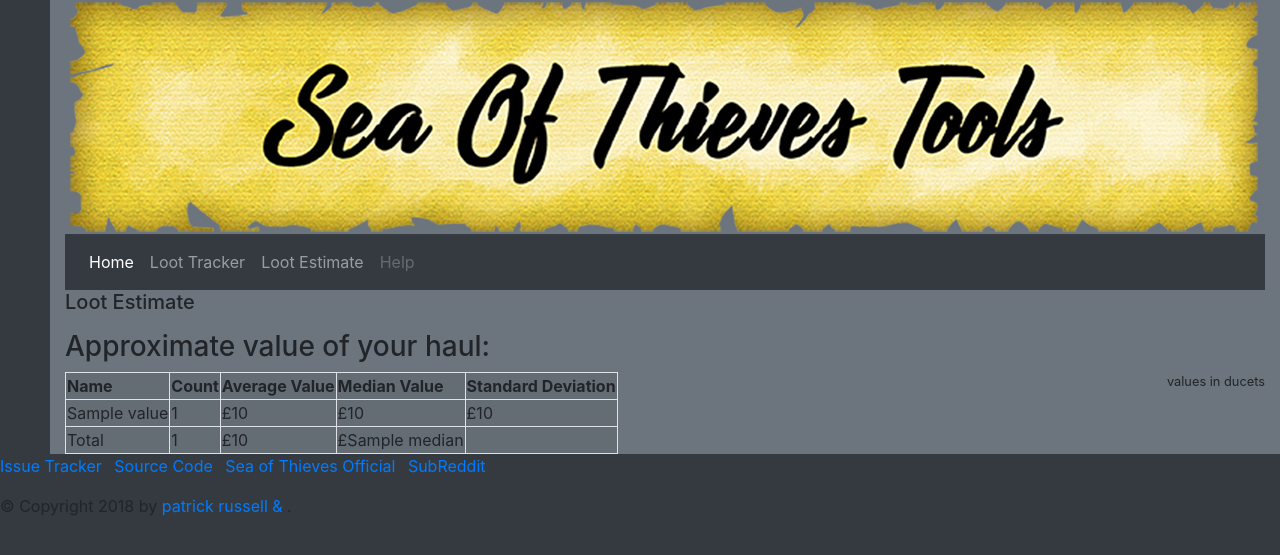
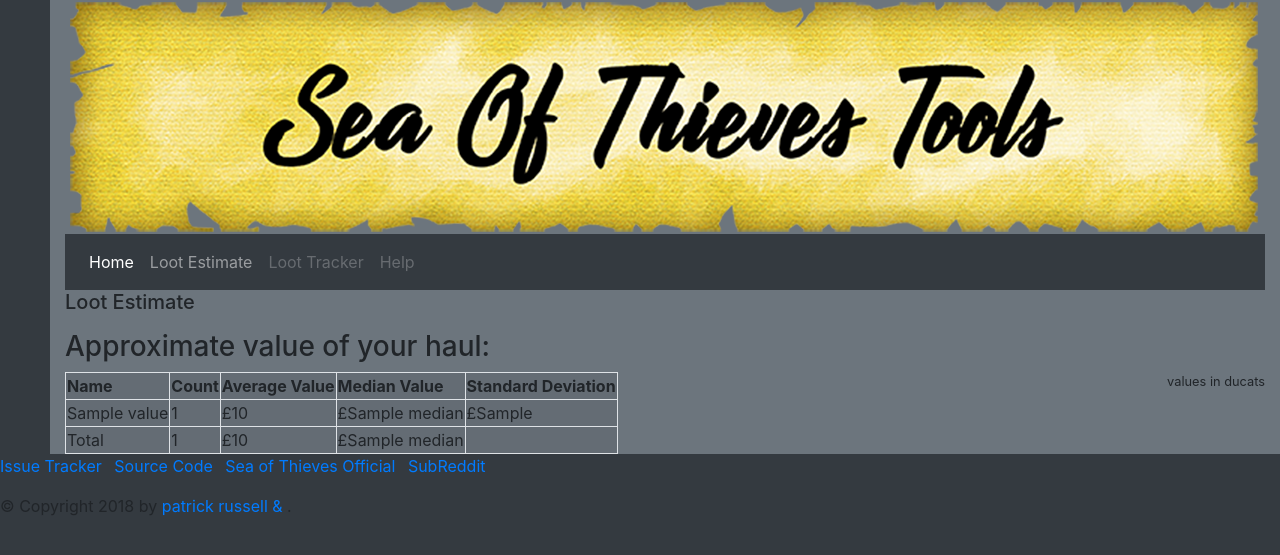
Before and after one commit to patrick-russell/sottools, a Flask app: template templates/loot_estimate.html in a window 1280 px wide. Shown: the top 555 px of the page. Run offline with Flask 2, Linux system fonts and the light colour scheme; the template is opened without the code that fills it: most values are stand-ins (such as "Sample title", 1, 10 or a date in 2020); parts of the project's set-up code (start-up, migrations or seed data) failed here and were passed over; some libraries are stand-ins or nearby versions.

Commit message:
running on zappa

```diff
--- a/app.py
+++ b/app.py
@@ -9,29 +9,49 @@
 """
 
 import os
+import datetime as dt
+import hashlib
 
-from flask import Flask, render_template, url_for, redirect, abort, request, make_response, session, flash, jsonify
-# from flask_cors import CORS
-# from flask_s3 import FlaskS3
+from flask import (Flask, render_template, url_for, redirect, request,
+                   session, flash)
+from werkzeug.wsgi import DispatcherMiddleware
+from flask_cors import CORS
+from flask_s3 import FlaskS3
 
 from forms import LootCalcForm
 from tools import process_loot
+from utils import whereami
 
-# constants and environment variables
-DEBUG = bool(int(os.environ.get('FLASK_DEBUG', 0)))
-S3_BUCKET_NAME = os.environ.get('S3_BUCKET_NAME')
-SECRET_KEY = os.environ.get('SECRET_KEY')
 
-# application setup
-app = Flask(__name__)
-app.secret_key = SECRET_KEY
-app.jinja_env.trim_blocks = True
-app.jinja_env.lstrip_blocks = True
+def start_app():
+    app = Flask(__name__)
+    cors.init_app(app)
+    s3.init_app(app)
 
-app.config['FLASKS3_BUCKET_NAME'] = S3_BUCKET_NAME
+    # application setup
+    app.secret_key = os.environ.get('SECRET_KEY')
+    app.jinja_env.trim_blocks = True
+    app.jinja_env.lstrip_blocks = True
+    app.config['FLASKS3_BUCKET_NAME'] = os.environ.get('S3_BUCKET_NAME')
+    app.config['STAGE'] = whereami()
+    return app
 
-# CORS(app)
-# s3 = FlaskS3(app)
+
+cors = CORS()
+s3 = FlaskS3()
+app = start_app()
+
+
+@app.before_request
+def set_session():
+    remote_addr = request.remote_addr.encode('utf-8')
+    user_agent = request.user_agent.string.encode('utf-8')
+    if 'sessionId' not in session:
+        ts = dt.datetime.utcnow().isoformat().encode('utf-8')
+        session['sessionId'] = hashlib.md5(ts + remote_addr).hexdigest()
+        session['fs'] = ts
+    session['ts'] = dt.datetime.utcnow().isoformat()
+    session['tkn'] = hashlib.md5(remote_addr + user_agent).hexdigest()[:7]
 
 
 @app.route('/')
@@ -42,7 +62,7 @@
 @app.route('/loot-calc', methods=['GET', 'POST'])
 def loot_calc():
     """contains form to submit your haul.
-    returns estimated $$ amount
+    returns estimated ducat amount
     """
     if request.method == 'POST':
         loot, totals = process_loot(request.form)
--- /dev/null
+++ b/requirements.txt
@@ -0,0 +1,5 @@
+flask
+flask_cors
+zappa
+flask_wtforms
+flask_s3
--- a/static/js/sottools.js
+++ b/static/js/sottools.js
@@ -16,7 +16,7 @@
 };
 
 window.onload=function() {
-    if (document.location.pathname === '/loot-calc') {
+    if ( document.location.pathname.includes('/loot-calc') ) {
         document.getElementById("addMore").addEventListener("click", function() {
             appendRow("loot-form", "row1");
         });
--- a/templates/loot_estimate.html
+++ b/templates/loot_estimate.html
@@ -27,20 +27,20 @@
             {% set count = value['count'] %}
             <tr>
                 <td>{{ value['name'] }}</td>
-                <td class="round-me">{{ count }}</td>
-                <td class="round-me">£{{ value['average'] * count }}</td>
-                <td class="round-me">£{{ value['median'] * count }}</td>
-                <td class="round-me">£{{ value['standard deviation'] * count }}</td>
+                <td>{{ count }}</td>
+                <td>£{{ value['average'] }}</td>
+                <td>£{{ value['median'] }}</td>
+                <td>£{{ value['standard deviation'] }}</td>
             </tr>
         {% endfor %}
         <tr>
             <td>Total</td>
-            <td class="round-me">{{ totals['count'] }}</td>
-            <td class="round-me">£{{ totals['average'] }}</td>
-            <td class="round-me">£{{ totals['median'] }}</td>
+            <td>{{ totals['count'] }}</td>
+            <td>£{{ totals['average'] }}</td>
+            <td>£{{ totals['median'] }}</td>
             <td></td>
         </tr>
-        <small class="float-right">values in ducets</small>
+        <small class="float-right">values in ducats</small>
     </table>
 </div>
 </div>
--- a/templates/navigation.html
+++ b/templates/navigation.html
@@ -5,13 +5,13 @@
     <div class="collapse navbar-collapse" id="navbarNav">
         <ul class="navbar-nav">
             <li class="nav-item active">
-                <a class="nav-link" href="/loot-calc">Home<span class="sr-only">(current)</span></a>
+                <a class="nav-link" href="#">Home<span class="sr-only">(current)</span></a>
             </li>
             <li class="nav-item">
-                <a class="nav-link" href="#">Loot Tracker</a>
+                <a class="nav-link" href="#">Loot Estimate</a>
             </li>
             <li class="nav-item">
-                <a class="nav-link" href="/loot-calc">Loot Estimate</a>
+                <a class="nav-link disabled" href="#">Loot Tracker</a>
             </li>
             <li class="nav-item">
                 <a class="nav-link disabled" href="#">Help</a>
--- a/utils.py
+++ b/utils.py
@@ -29,3 +29,7 @@
     Xs = (P1[0] - P2[0])**2
     Ys = (P1[1] - P2[1])**2
     return math.sqrt(Xs - Ys)
+
+def whereami():
+    stage = os.environ.get('STAGE', '')
+    return stage.lower()
```
Also changed, not shown: _build.py (added, +11 -0 lines).
